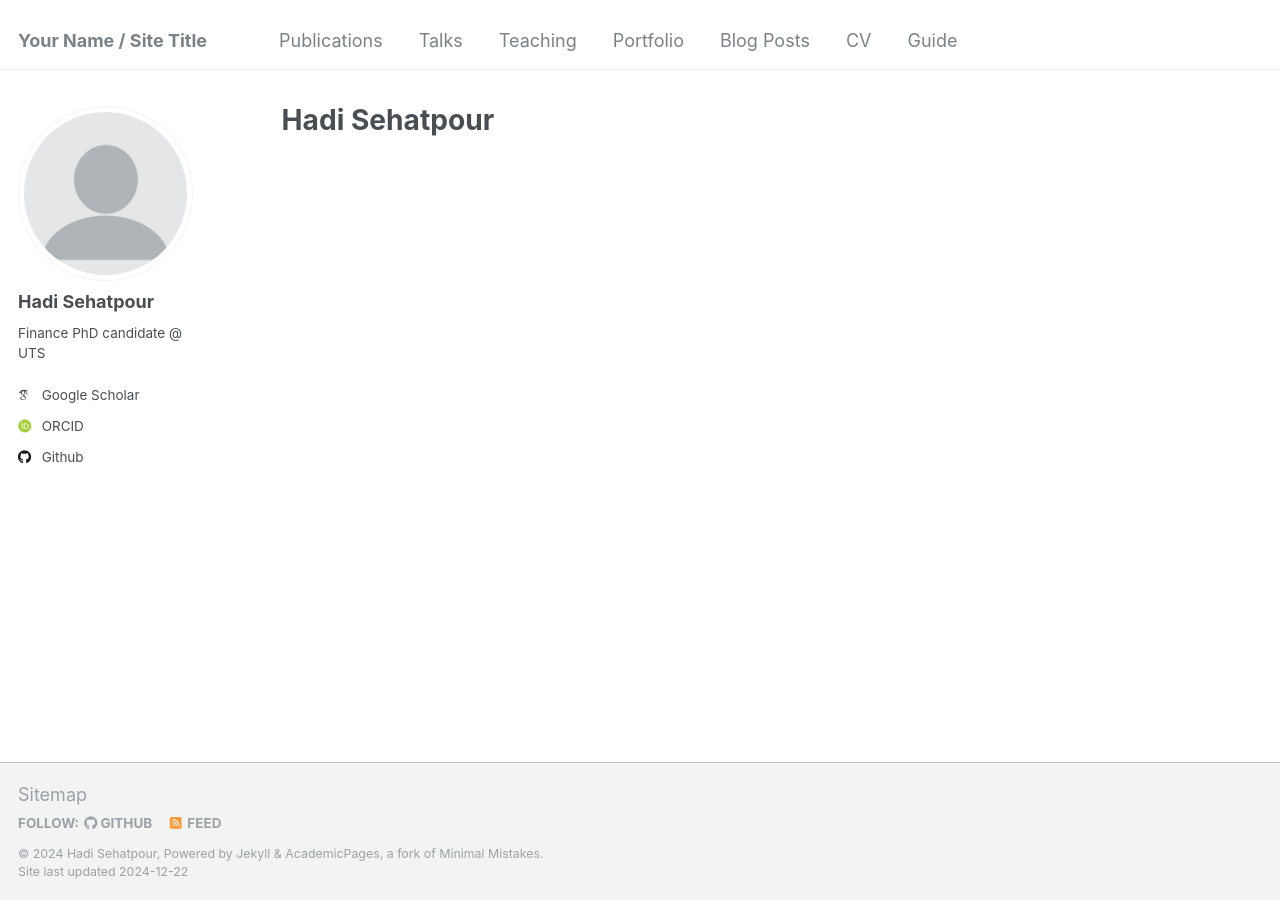
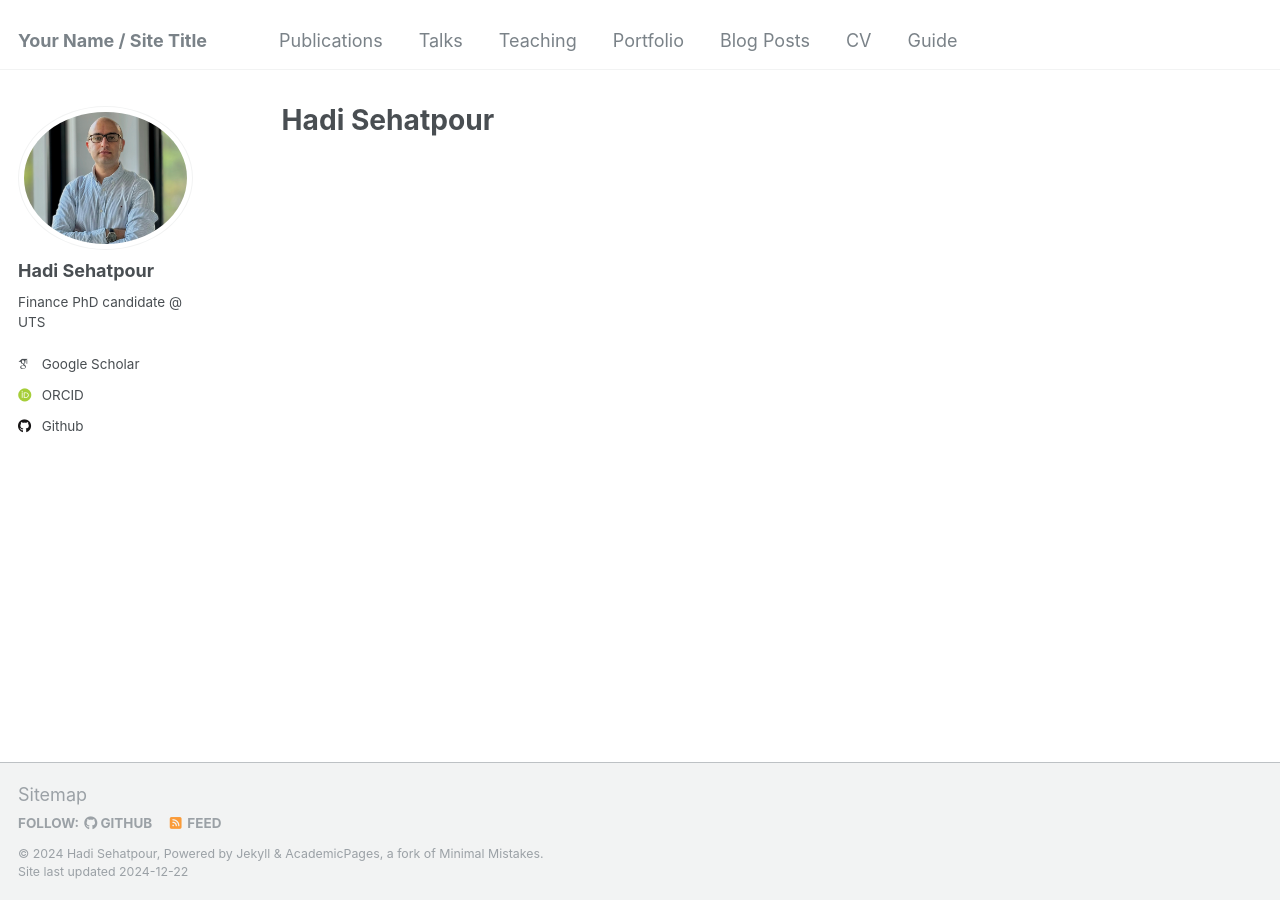
Before and after one commit to hadisehatpour/hadisehatpour.github.io, a Jekyll site: the page built from _pages/about.md, in a window 1280 px wide. Built offline with Jekyll 4.4.1, drawn with Linux system fonts in a browser that asks for light colours; some web fonts are replaced.

Commit message:
Update _config.yml

```diff
--- a/_config.yml
+++ b/_config.yml
@@ -21,7 +21,7 @@ repository               : "academicpages/academicpages.github.io"
 #               Additional customization can be done by editing /_includes/author-profile.html
 author:
   # Biographic information
-  avatar           : "profile.png"
+  avatar           : "HS_photo.jpg"
   name             : "Hadi Sehatpour"
   pronouns         : # example: "she/her"
   bio              : "Finance PhD candidate @ UTS"
```
